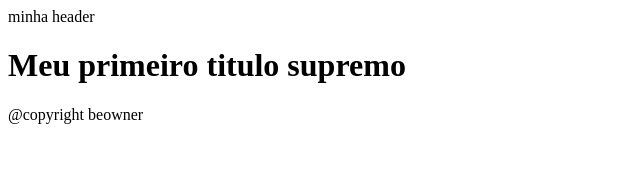
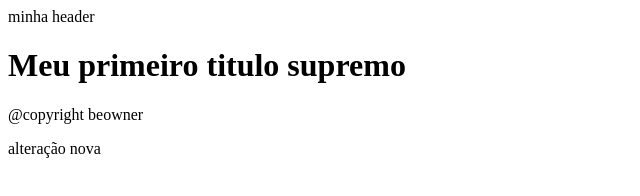
Before and after one commit to beownerpro/case-test, a plain HTML site: page index.html in a window 1280 px wide. Shown: the whole page, without its empty margins (0-640 px from the left). Drawn offline with Linux system fonts and the light colour scheme.

Commit message:
mensagem

```diff
--- a/index.html
+++ b/index.html
@@ -12,6 +12,7 @@
     </main>
     <footer>
       <p>@copyright beowner</p>
+      <p>alteração nova</p>
     </footer>
   </body>
 </html>
```
